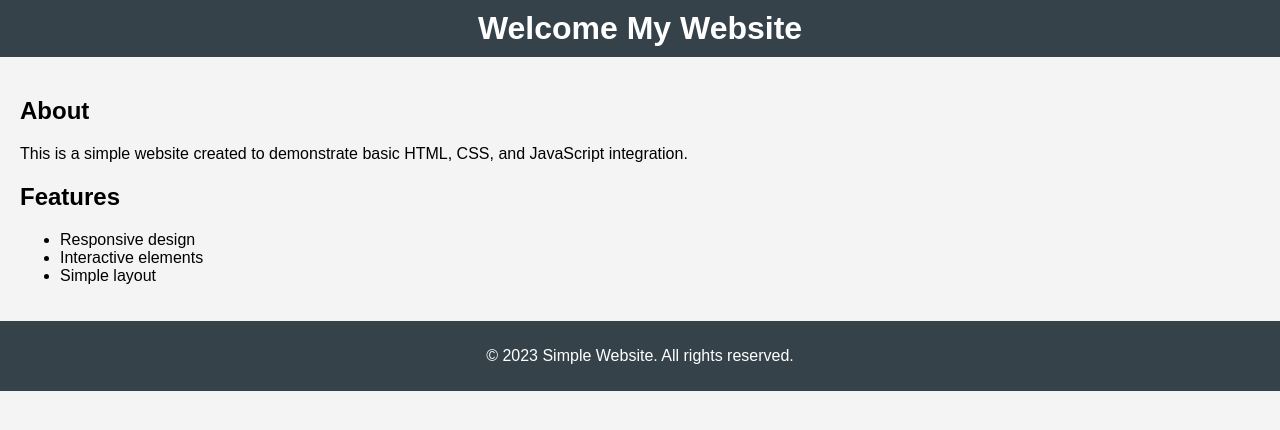
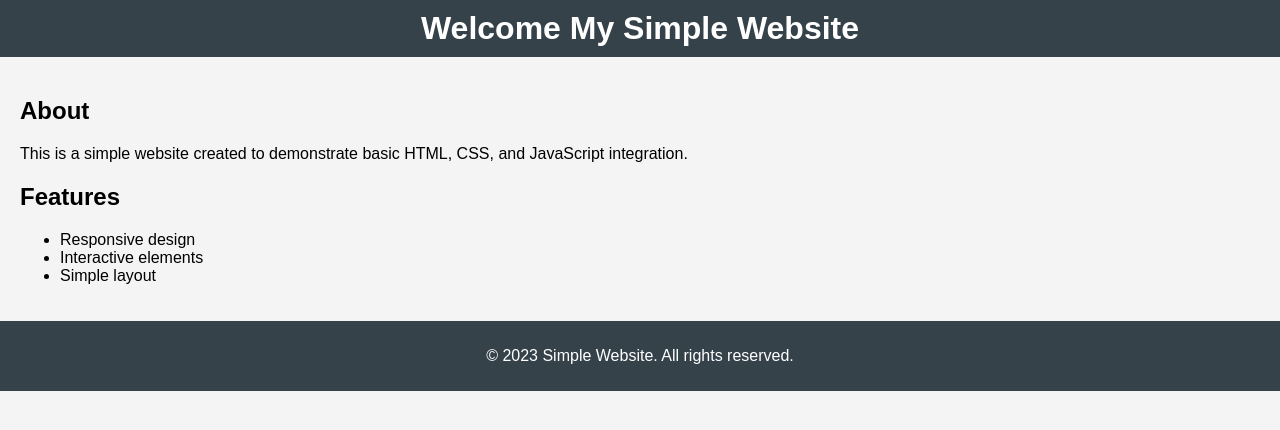
Before and after one commit to mcelik23/GitPratik, a website: page simple-website/src/index.html in a window 1280 px wide. Drawn offline with Linux system fonts and the light colour scheme.

Commit message:
Revert "Alinan commiti geri almak icin deneme commiti atildi"
This reverts commit 6a59a6807f3fc179dd639c2b57a74f5f4a6905e9.

```diff
--- a/simple-website/src/index.html
+++ b/simple-website/src/index.html
@@ -8,7 +8,7 @@
 </head>
 <body>
     <header>
-        <h1>Welcome  My  Website</h1>
+        <h1>Welcome  My Simple Website</h1>
     </header>
     <main>
         <section>
```
